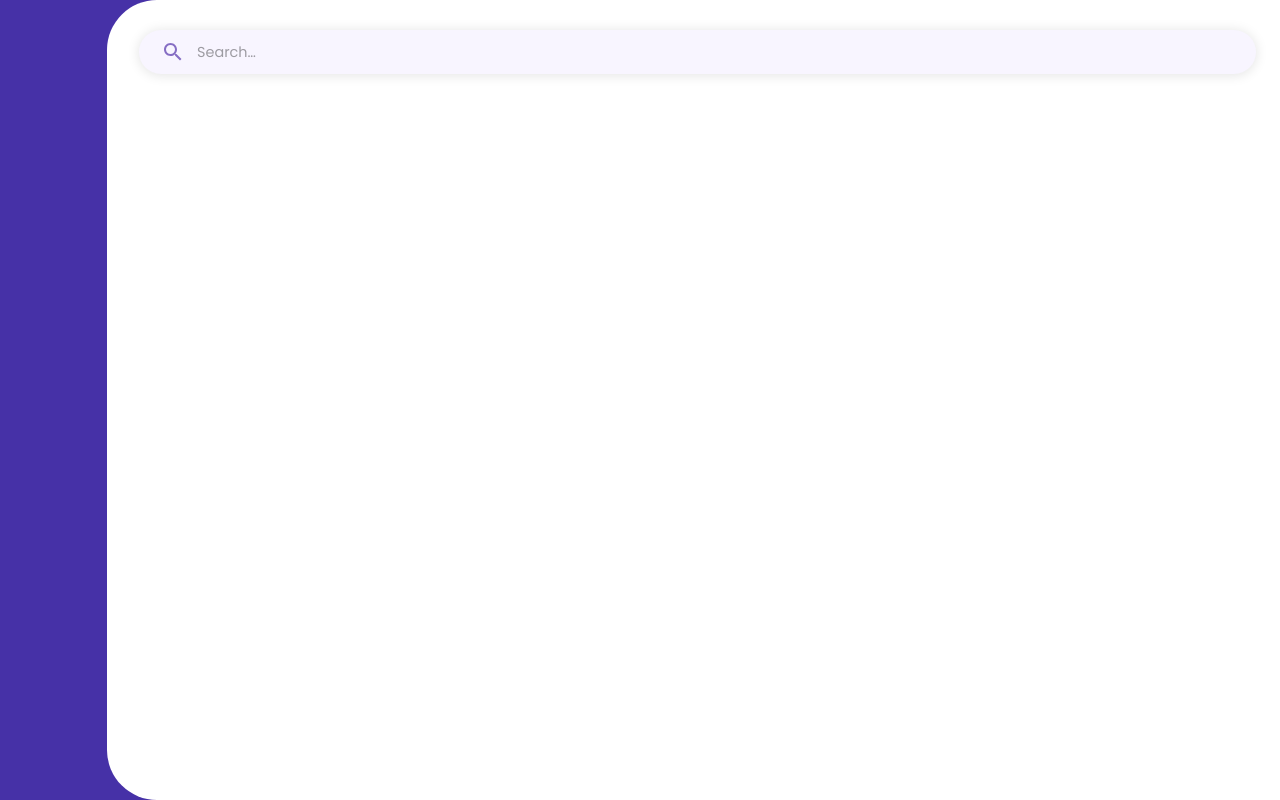
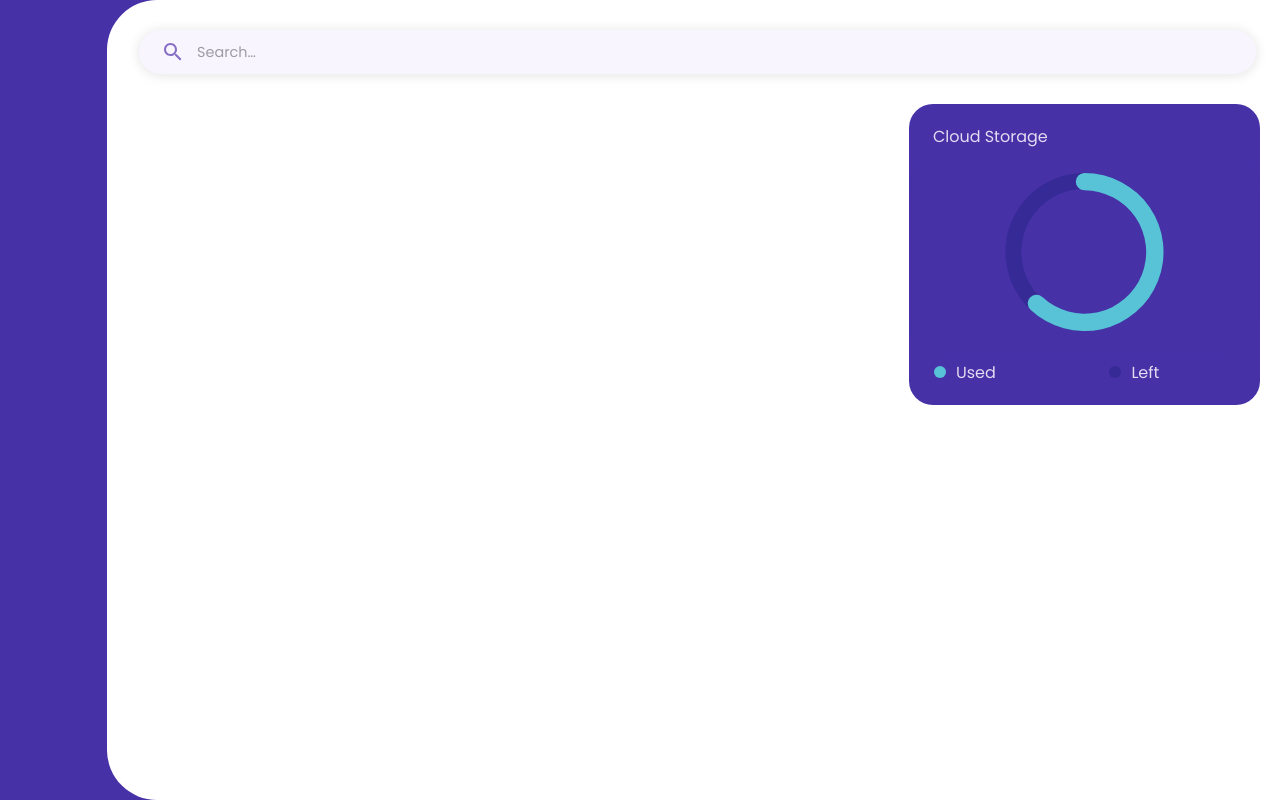
Before and after one commit to anant-sharma/secure-drive, a Next.js app: page / in a window 1280 px wide. Built offline with nearby package versions, Linux system fonts and the light colour scheme.

Commit message:
Added Layout

```diff
--- a/components/Layout/index.tsx
+++ b/components/Layout/index.tsx
@@ -1,5 +1,7 @@
 import Grid from "@material-ui/core/Grid";
 import React from "react";
+import { FilesContainer } from "../../containers/FilesContainer";
+import { InfoContainer } from "../../containers/InfoContainer";
 import { SearchBar } from "../SearchBar";
 import { SideNav } from "../SideNav";
 import styles from "./index.module.css";
@@ -7,11 +9,19 @@ import styles from "./index.module.css";
 export function Layout() {
 	return (
 		<Grid container spacing={0} className={styles.root}>
-			<Grid item xs={1} className={styles.navContainer}>
+			<Grid item sm={1} className={styles.navContainer}>
 				<SideNav />
 			</Grid>
-			<Grid item xs={11} className={styles.container}>
+			<Grid item sm={11} className={styles.container}>
 				<SearchBar />
+				<Grid container spacing={0}>
+					<Grid item sm={8}>
+						<FilesContainer />
+					</Grid>
+					<Grid item sm={4}>
+						<InfoContainer />
+					</Grid>
+				</Grid>
 			</Grid>
 		</Grid>
 	);
--- /dev/null
+++ b/containers/FilesContainer/index.tsx
@@ -0,0 +1,3 @@
+export function FilesContainer() {
+	return <></>;
+}
--- /dev/null
+++ b/containers/InfoContainer/index.tsx
@@ -0,0 +1,9 @@
+import { StorageChart } from "../StorageChart";
+
+export function InfoContainer() {
+	return (
+		<>
+			<StorageChart />
+		</>
+	);
+}
--- /dev/null
+++ b/containers/StorageChart/index.module.css
@@ -0,0 +1,37 @@
+.root {
+	height: 100%;
+	width: 100%;
+}
+
+.container {
+	background-color: #4631a7;
+	margin: 20px;
+	border-radius: 24px;
+}
+
+.title {
+	padding-left: 24px;
+	padding-top: 20px;
+	color: #e4dbf1;
+	font-size: 16px;
+	font-weight: 400;
+}
+
+.ball {
+	height: 12px;
+	width: 12px;
+	border-radius: 50%;
+	display: inline-block;
+	margin: 0px 10px;
+}
+
+.legendContainer {
+	width: 100%;
+	padding-bottom: 20px;
+}
+.legend {
+	margin: 0px 15px;
+}
+.legendTitle {
+	color: #e4dbf1;
+}
--- /dev/null
+++ b/containers/StorageChart/index.tsx
@@ -0,0 +1,129 @@
+import Grid from "@material-ui/core/Grid";
+import * as Highcharts from "highcharts";
+import HighchartsReact from "highcharts-react-official";
+import HighchartsMore from "highcharts/highcharts-more.js";
+import SolidGauge from "highcharts/modules/solid-gauge.js";
+import styles from "./index.module.css";
+
+interface IOpts extends Highcharts.Options {}
+
+export function StorageChart() {
+	if (typeof Highcharts === "object") {
+		HighchartsMore(Highcharts);
+		SolidGauge(Highcharts);
+	}
+
+	const options: any = {
+		chart: {
+			type: "solidgauge",
+			height: "60%",
+			backgroundColor: "#4631a7",
+			borderRadius: "40px",
+		},
+
+		credits: {
+			enabled: false,
+		},
+
+		title: {
+			text: "",
+		},
+
+		tooltip: {
+			enabled: true,
+			borderWidth: 0,
+			backgroundColor: "none",
+			shadow: false,
+			style: {
+				fontSize: "16px",
+			},
+			valueSuffix: "%",
+			pointFormat: '<span style="font-size:2em; color: {point.color}; font-weight: 400">{point.y}</span>',
+			positioner: function (labelWidth) {
+				return {
+					x: (this.chart.chartWidth - labelWidth) / 2,
+					y: this.chart.plotHeight / 2,
+				};
+			},
+		},
+
+		pane: {
+			startAngle: 0,
+			endAngle: 360,
+			background: [
+				{
+					// Track for Move
+					outerRadius: "100%",
+					innerRadius: "80%",
+					backgroundColor: "#352A96",
+					borderWidth: 0,
+				},
+			],
+		},
+
+		yAxis: {
+			min: 0,
+			max: 100,
+			lineWidth: 0,
+			tickPositions: [],
+		},
+
+		plotOptions: {
+			solidgauge: {
+				dataLabels: {
+					enabled: false,
+				},
+				linecap: "round",
+				stickyTracking: false,
+				rounded: true,
+			},
+		},
+
+		series: [
+			{
+				name: "Used",
+				data: [
+					{
+						color: "#58C2D7",
+						radius: "100%",
+						innerRadius: "78%",
+						y: 62,
+					},
+				],
+			},
+		],
+
+		legend: {
+			enabled: true,
+		},
+	};
+
+	return (
+		<div className={styles.root}>
+			<div className={styles.container}>
+				<div className={styles.title}>Cloud Storage</div>
+				<HighchartsReact highcharts={Highcharts} options={options} />
+
+				<Grid container spacing={0} className={styles.legendContainer}>
+					<Grid item xs={6}>
+						<Legend text={"Used"} color={"#58C2D7"} />
+					</Grid>
+					<Grid item xs={6}>
+						<Legend text={"Left"} color={"#352A96"} />
+					</Grid>
+				</Grid>
+			</div>
+		</div>
+	);
+}
+
+export function Legend(props) {
+	const { text, color } = props;
+
+	return (
+		<div className={styles.legend}>
+			<div className={styles.ball} style={{ backgroundColor: color }}></div>
+			<span className={styles.legendTitle}>{text}</span>
+		</div>
+	);
+}
--- a/package.json
+++ b/package.json
@@ -10,6 +10,8 @@
   "dependencies": {
     "@material-ui/core": "^4.10.0",
     "@material-ui/icons": "^4.9.1",
+    "highcharts": "^8.1.0",
+    "highcharts-react-official": "^3.0.0",
     "next": "9.3.5",
     "react": "16.13.1",
     "react-dom": "16.13.1"
--- a/styles/global.css
+++ b/styles/global.css
@@ -3,8 +3,6 @@ body {
 	height: 100%;
 	padding: 0;
 	margin: 0;
-	/* font-family: -apple-system, BlinkMacSystemFont, Segoe UI, Roboto, Oxygen, Ubuntu, Cantarell, Fira Sans, Droid Sans,
-		Helvetica Neue, sans-serif; */
 	font-family: "Poppins", sans-serif;
 	background-color: #4631a7;
 }
```
Also changed, not shown: containers/InfoContainer/index.module.css (added), 1 other file (tests, documents, lock files or other folders).
